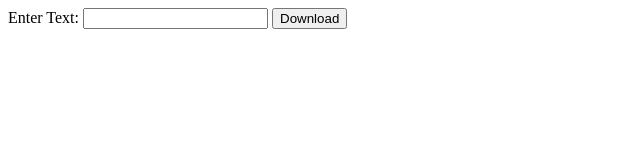
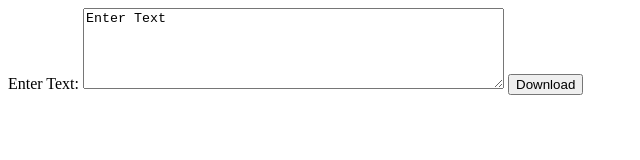
Before and after one commit to SurajVarma46/node-js, a website: page genimage/index.html in a window 1280 px wide. Shown: the whole page, without its empty margins (0-640 px from the left). Drawn offline with Linux system fonts and the light colour scheme.

Commit message:
Updated textbox to textarea

```diff
--- a/genimage/index.html
+++ b/genimage/index.html
@@ -1,7 +1,8 @@
 <html>
 <body>
 	<form action="/" method="post">
-Enter Text: <input type="textarea" name="myText" id="myText" value="">
+Enter Text:
+	<textarea rows="5" cols="50" name="myText" id="myText">Enter Text</textarea>
 	<script>
 		var x=document.getElementById("myText").value;
 	</script>
```
Also changed, not shown: genimage/image.js (+9 -9 lines), genimage/image.png, 1 other file.
